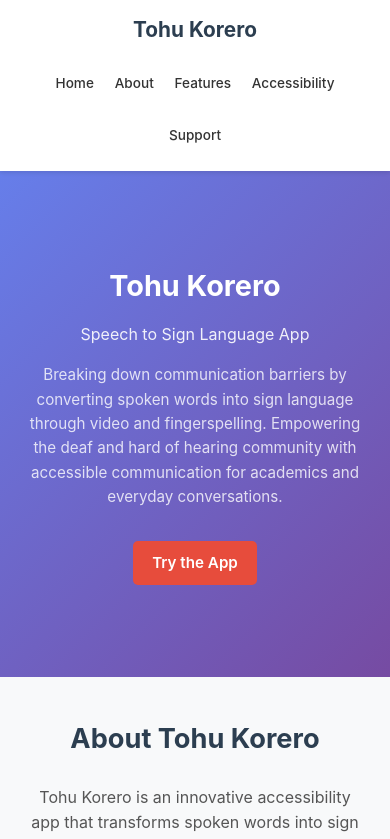
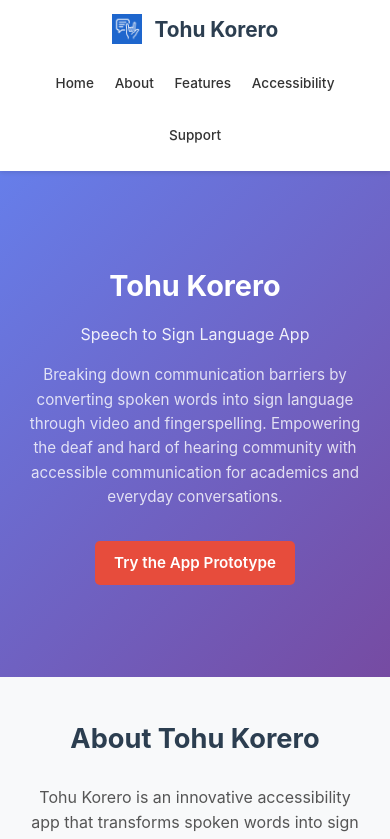
Before and after one commit to paul-study/tohu-korero-website, a React (Create React App) app: page / in a window 390 px wide. Shown: the top 839 px of the page. Built offline with nearby package versions, Linux system fonts and the light colour scheme.

Commit message:
updated logo

```diff
--- a/public/index.html
+++ b/public/index.html
@@ -2,14 +2,14 @@
 <html lang="en">
   <head>
     <meta charset="utf-8" />
-    <link rel="icon" href="%PUBLIC_URL%/favicon.ico" />
+    <link rel="icon" href="%PUBLIC_URL%/signApp.png" />
     <meta name="viewport" content="width=device-width, initial-scale=1" />
     <meta name="theme-color" content="#000000" />
     <meta
       name="description"
       content="Tohu Korero - Speech to Sign Language App. Convert spoken words to sign language through video and fingerspelling. Accessibility app for deaf and hard of hearing community, academic support and everyday communication."
     />
-    <link rel="apple-touch-icon" href="%PUBLIC_URL%/logo192.png" />
+    <link rel="apple-touch-icon" href="%PUBLIC_URL%/signApp.png" />
     <!--
       manifest.json provides metadata used when your web app is installed on a
       user's mobile device or desktop. See https://developers.google.com/web/fundamentals/web-app-manifest/
--- a/src/App.css
+++ b/src/App.css
@@ -40,9 +40,21 @@ body {
 }
 
 .nav-logo {
+  display: flex;
+  align-items: center;
+  gap: 0.8rem;
+}
+
+.nav-logo-img {
+  height: 40px;
+  width: auto;
+}
+
+.nav-logo-text {
   font-size: 1.8rem;
   font-weight: bold;
   color: #2c3e50;
+  margin: 0;
 }
 
 .nav-menu {
@@ -230,7 +242,11 @@ section h2 {
     padding: 1rem;
   }
 
-  .nav-logo {
+  .nav-logo-img {
+    height: 35px;
+  }
+
+  .nav-logo-text {
     font-size: 1.5rem;
   }
 
@@ -337,7 +353,11 @@ section h2 {
     padding: 0.8rem;
   }
 
-  .nav-logo {
+  .nav-logo-img {
+    height: 30px;
+  }
+
+  .nav-logo-text {
     font-size: 1.3rem;
   }
 
--- a/src/App.js
+++ b/src/App.js
@@ -6,7 +6,10 @@ function App() {
       {/* Navigation */}
       <nav className="navbar">
         <div className="nav-container">
-          <h1 className="nav-logo">Tohu Korero</h1>
+          <div className="nav-logo">
+            <img src="/signApp.png" alt="Tohu Korero Logo" className="nav-logo-img" />
+            <h1 className="nav-logo-text">Tohu Korero</h1>
+          </div>
           <ul className="nav-menu">
             <li><a href="#home">Home</a></li>
             <li><a href="#about">About</a></li>
@@ -27,7 +30,7 @@ function App() {
             through video and fingerspelling. Empowering the deaf and hard of hearing community
             with accessible communication for academics and everyday conversations.
           </p>
-          <a href="https://speechto.netlify.app/" target="_blank" rel="noopener noreferrer" className="cta-button">Try the App</a>
+          <a href="https://speechto.netlify.app/" target="_blank" rel="noopener noreferrer" className="cta-button">Try the App Prototype</a>
         </div>
       </section>
 
@@ -88,8 +91,8 @@ function App() {
           <div className="contact-info">
             <p>App Support: support@tohukorero.com</p>
             <p>Accessibility Team: accessibility@tohukorero.com</p>
-            <p>Phone: +64 (0) 123 456 789</p>
-            <p>TTY Available for Deaf/Hard of Hearing Users</p>
+            {/* <p>Phone: +64 (0) 123 456 789</p> */}
+            {/* <p>TTY Available for Deaf/Hard of Hearing Users</p> */}
           </div>
         </div>
       </section>
```
Also changed, not shown: public/signApp.png (added).
